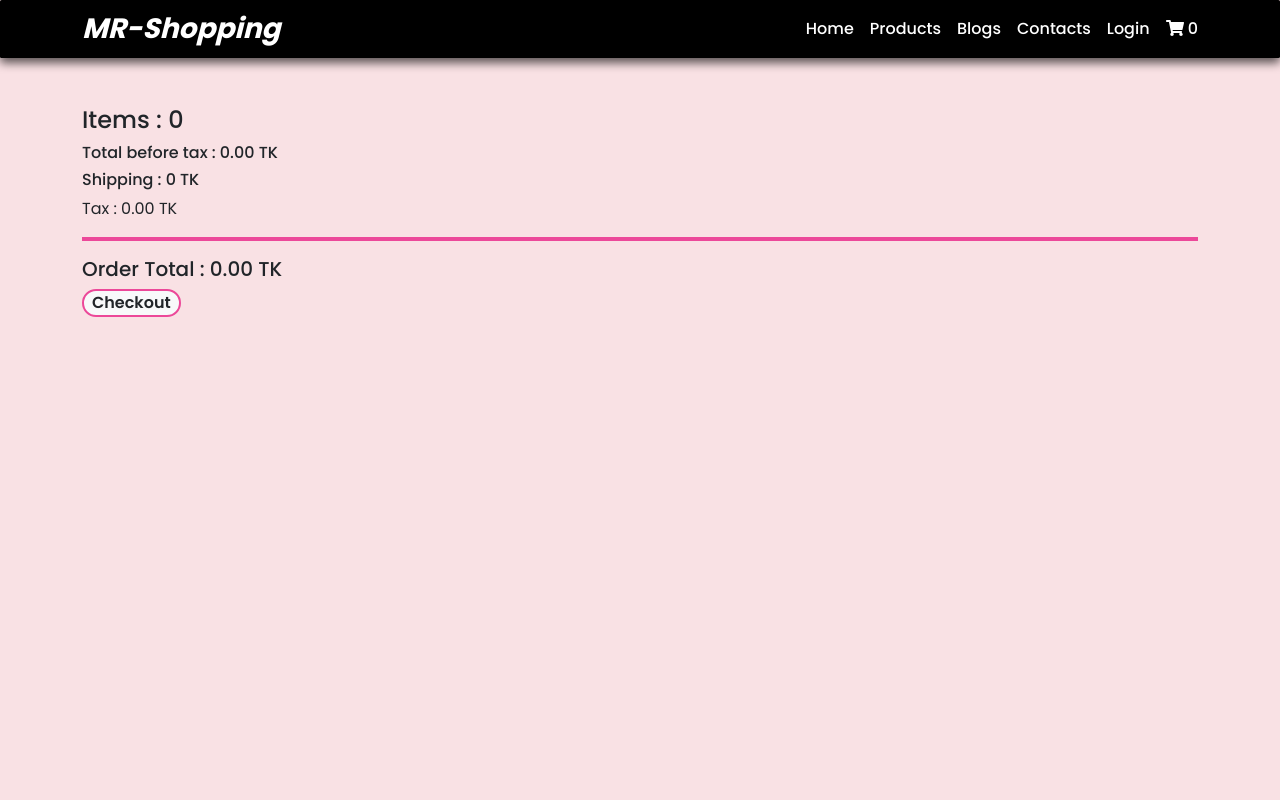
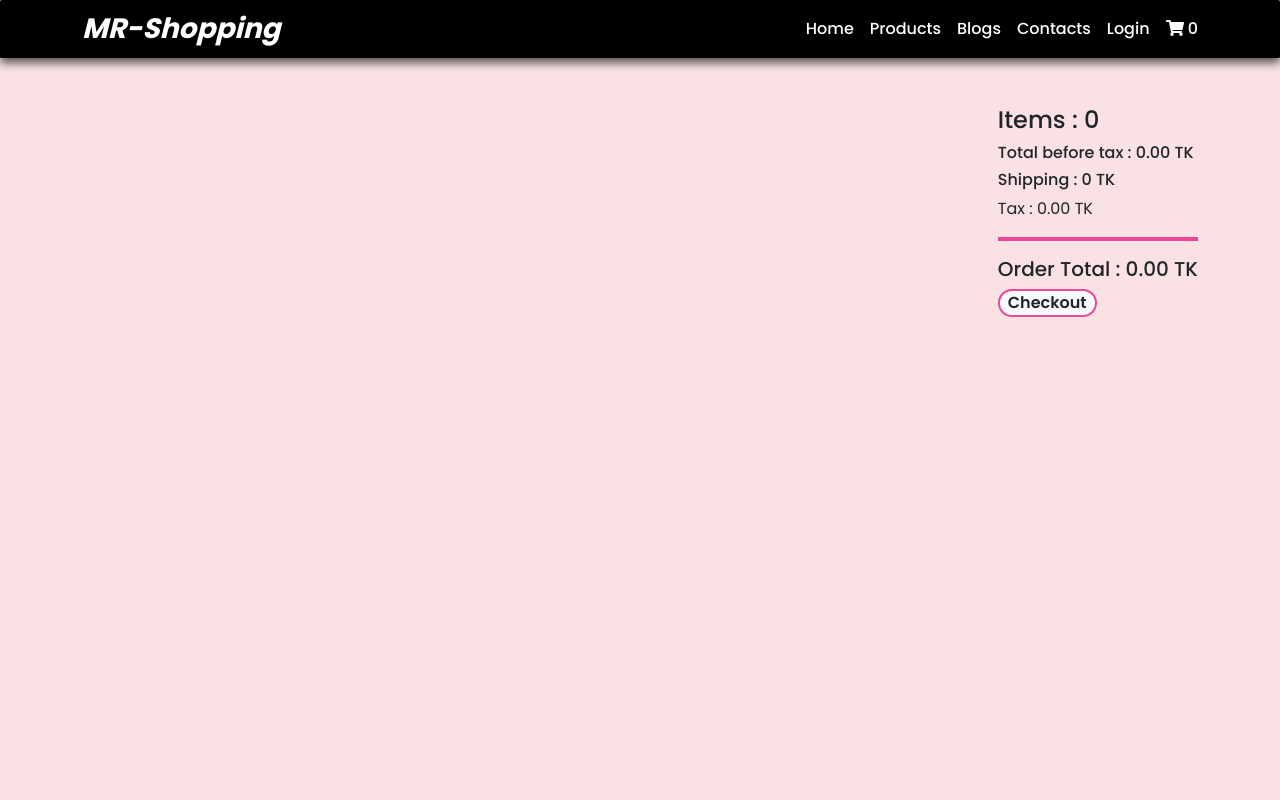
Before and after one commit to moshiur9185/MR-Shopping-Ecommerce-web, a React (Create React App) app: page /cart in a window 1280 px wide. Shown: the top 800 px of the page. Built offline with nearby package versions, Linux system fonts and the light colour scheme.

Commit message:
work update

```diff
--- a/package.json
+++ b/package.json
@@ -24,6 +24,7 @@
     "react-router-dom": "^6.2.1",
     "react-scripts": "5.0.0",
     "react-slideshow-image": "^3.7.0",
+    "react-star-ratings": "^2.3.0",
     "styled-components": "^5.3.3",
     "web-vitals": "^2.1.4"
   },
--- a/src/Component/Cart/Cart.js
+++ b/src/Component/Cart/Cart.js
@@ -1,12 +1,21 @@
 import React from 'react';
 import useProducts from '../../hooks/useProducts';
 import useCart from '../../hooks/useCart';
+import CartProducts from '../CartProducts/CartProducts';
+import { removeFromDb } from '../../utilities/fakedb';
+// import removeFromDb from "../../utilities/fakedb";
 
 const Cart = () => {
 
     const [products] = useProducts();
-    const [cart] = useCart(products);
+    const [cart, setCart] = useCart(products);
 
+    const handlePdRemove = id =>{
+        const newCart = cart.filter(product => product.id !== id)
+        setCart(newCart);
+
+        removeFromDb(id);
+    }
 
     let totalQuantity = 0;
     let total = 0;
@@ -17,14 +26,18 @@ const Cart = () => {
         total = total + product.price * product.quantity;
         totalQuantity = totalQuantity + product.quantity;
     }
-
     const shipping = total > 0 ? 25 : 0;
     const tax = (total + shipping) * .05;
-
     const grandTotal = total + shipping + tax;
 
     return (
-        <div className="container mx-auto h-screen mt-5">
+        <div style={{ minHeight: "100vh"}} className="container d-flex mt-5">
+            <div>
+                {
+                    cart.map(product => <CartProducts key={product.id} product={product} handlePdRemove={handlePdRemove}></CartProducts>)
+                }
+            </div>
+            <div className="ms-auto">
                 <h4>Items : {totalQuantity}</h4>
                 <h6>Total before tax : {total.toFixed(2)} TK</h6>
                 <h6>Shipping : {shipping} TK</h6>
@@ -34,6 +47,7 @@ const Cart = () => {
                 </div>
                 <button className="border-2 rounded-full border-double border-pink-500 px-2 font-semibold bg-light hover:font-bold">Checkout</button>
             </div>
+        </div>
     );
 };
 
--- /dev/null
+++ b/src/Component/CartProducts/CartProducts.js
@@ -0,0 +1,18 @@
+import React from 'react';
+
+const CartProducts = (props) => {
+    const { id, title, price } = props.product;
+
+    return (
+        <div className="mb-5 bg-light border p-3">
+            <div>
+                <h4>{title}</h4>
+                <p>Price : {price} TK</p>
+                <button onClick={() => props.handlePdRemove(id)} className="btn btn-sm fw-bold btn-outline-danger">Remove</button>
+            </div>
+
+        </div>
+    );
+};
+
+export default CartProducts;
--- a/src/Component/ElectronicProductCard/ElectronicProductCard.js
+++ b/src/Component/ElectronicProductCard/ElectronicProductCard.js
@@ -4,8 +4,12 @@ import { FontAwesomeIcon } from "@fortawesome/react-fontawesome";
 import { faShoppingCart } from "@fortawesome/free-solid-svg-icons";
 import { Link } from "react-router-dom";
 
+
 const ElectronicProductCard = (props) => {
   const {id, image, title, price} = props.product;
+
+
+
 
   return (
     <div className="col-lg-3 col-md-4 col-sm-6 mt-4">
@@ -17,6 +21,7 @@ const ElectronicProductCard = (props) => {
           <h6 className="card-title">{title}</h6>
           <Link className="link" to={`/product/${id}`}>Detail</Link>
         </div>
+
         <div className="card-body px-2 pt-3">
           <small className="fw-bold price">{price} TK</small>
           <button onClick={() => props.handleAddToCart(props.product)} className="btn float-end">
--- a/src/utilities/fakedb.js
+++ b/src/utilities/fakedb.js
@@ -45,4 +45,4 @@ const clearTheCart = () => {
   localStorage.removeItem('shopping_cart');
 }
 
-export { addToDb, removeFromDb as deleteFromDb, clearTheCart, getStoredCart }
+export { addToDb, removeFromDb, clearTheCart, getStoredCart }
```
Also changed, not shown: 1 other file (tests, documents, lock files or other folders). Lines whose indentation alone changed are shown as unchanged.
